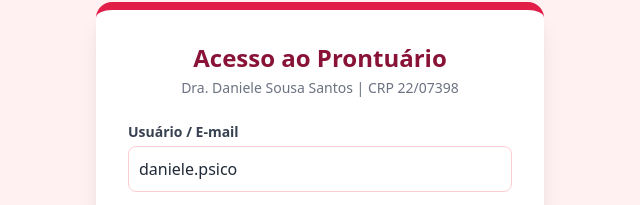
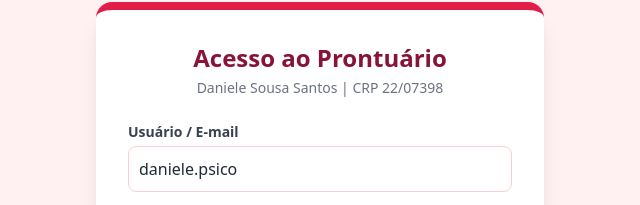
Before and after one commit to danisousa036-web/consultorio-psicologia-dani-psi, a plain HTML site: page index.html in a window 1280 px wide. Shown: the part 133-338 px from the top of the page, 320-960 px from the left. Drawn offline with nearby package versions, Linux system fonts and the light colour scheme.

Commit message:
Update index.html

```diff
--- a/index.html
+++ b/index.html
@@ -3,7 +3,7 @@
 <head>
     <meta charset="UTF-8">
     <meta name="viewport" content="width=device-width, initial-scale=1.0">
-    <title>Prontuário Psicológico | Dra. Daniele Sousa Santos</title>
+    <title>Prontuário Psicológico | Daniele Sousa Santos</title>
     <!-- Tailwind CSS para Design Responsivo em Tons de Rosa -->
     <script src="https://cdn.tailwindcss.com"></script>
     <!-- html2pdf.js para Geração de PDF Integral em Múltiplas Páginas -->
@@ -283,7 +283,7 @@
                     <div class="max-w-md mx-auto mt-12 bg-white p-8 rounded-2xl shadow-xl border-t-8 border-rosebrand-600 space-y-6">
                         <div class="text-center">
                             <h2 class="text-2xl font-bold text-rosebrand-900">Acesso ao Prontuário</h2>
-                            <p class="text-sm text-gray-500 mt-1">Dra. Daniele Sousa Santos | CRP 22/07398</p>
+                            <p class="text-sm text-gray-500 mt-1"> Daniele Sousa Santos | CRP 22/07398</p>
                         </div>
                         <form onsubmit="app.handleLogin(event)" class="space-y-4">
                             <div>
```
